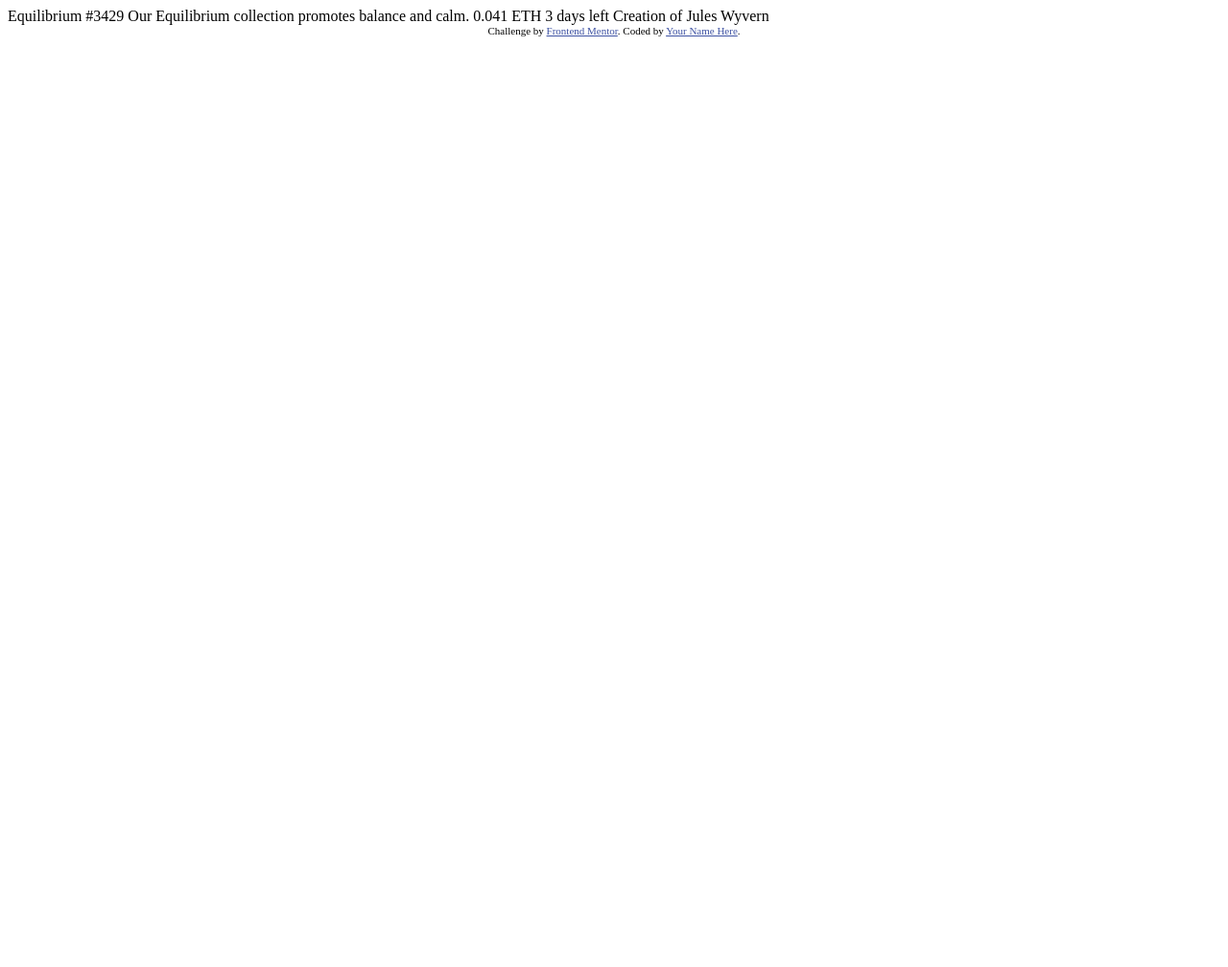
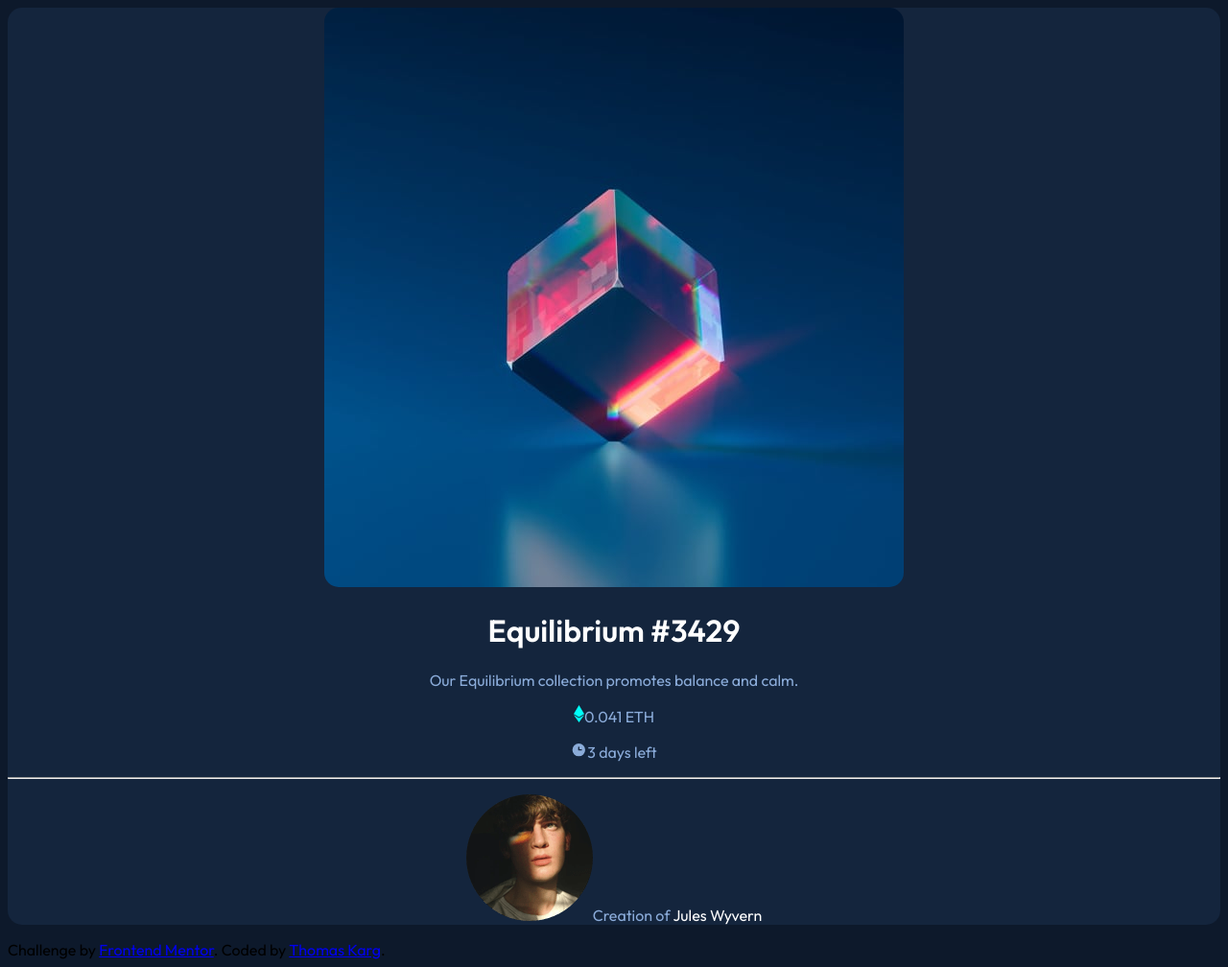
Before and after one commit to TomKarg/nft_review_card_component, a plain HTML site: page index.html in a window 1280 px wide. Shown: the whole page at 96% size. Before the commit the page ends 800 px from the top, so only its background shows below. Drawn offline with Linux system fonts and the light colour scheme.

Commit message:
create first basic layout and styling

```diff
--- a/css/styles.css
+++ b/css/styles.css
@@ -1,3 +1,40 @@
 body {
-  background-color: #1B335A;
+  background-color: hsl(217, 54%, 11%);
+  font-family: 'Outfit', sans-serif;
 }
+
+hr {
+  color: hsl(215, 32%, 27%);
+}
+
+h1 {
+  color: #FFF;
+  font-weight: 600;
+}
+
+h1:hover {
+  color: hsl(178, 100%, 50%);
+}
+
+p {
+  color: hsl(215, 51%, 70%);
+}
+
+.card {
+  background-color: hsl(216, 50%, 16%);
+  text-align: center;
+  border-radius: 15px;
+}
+
+.creator-link {
+  color: #FFF;
+  text-decoration: none;
+}
+
+.creator-link:hover {
+  color: hsl(178, 100%, 50%);
+}
+
+.img-main {
+  border-radius: 15px;
+}
--- a/index.html
+++ b/index.html
@@ -8,26 +8,31 @@
 
   <title>Frontend Mentor | NFT preview card component</title>
 
-  <!-- Feel free to remove these styles or customise in your own stylesheet 👍 -->
+  <!-- Feel free to remove these styles or customise in your own stylesheet 👍
   <style>
     .attribution { font-size: 11px; text-align: center; }
     .attribution a { color: hsl(228, 45%, 44%); }
   </style>
+  -->
+  <style>
+@import url('https://fonts.googleapis.com/css2?family=Outfit:wght@400;600;800&display=swap');
+</style>
+  <link rel="stylesheet" href="css/styles.css">
 </head>
 <body>
-
-  Equilibrium #3429
-
-  Our Equilibrium collection promotes balance and calm.
-
-  0.041 ETH
-  3 days left
-
-  Creation of Jules Wyvern
+ <div class="card">
+   <img class="img-main" src="images/image-equilibrium.jpg" alt="img-equilibrium">
+   <h1>Equilibrium #3429</h1>
+   <p>Our Equilibrium collection promotes balance and calm.</p>
+   <p><img src="images/icon-ethereum.svg">0.041 ETH</p>
+   <p><img src="images/icon-clock.svg">3 days left</p>
+   <hr>
+   <p><img src="images/image-avatar.png">Creation of <a class="creator-link" href="#">Jules Wyvern</a></p>
+ </div>
 
   <div class="attribution">
     Challenge by <a href="https://www.frontendmentor.io?ref=challenge" target="_blank">Frontend Mentor</a>.
-    Coded by <a href="#">Your Name Here</a>.
+    Coded by <a href="#">Thomas Karg</a>.
   </div>
 </body>
 </html>
```
